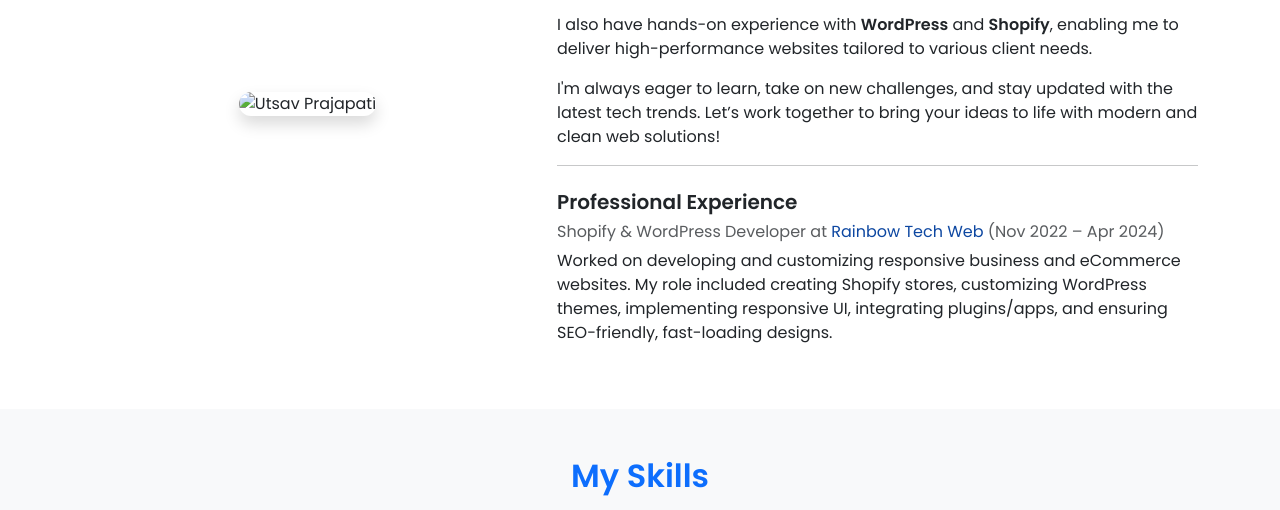
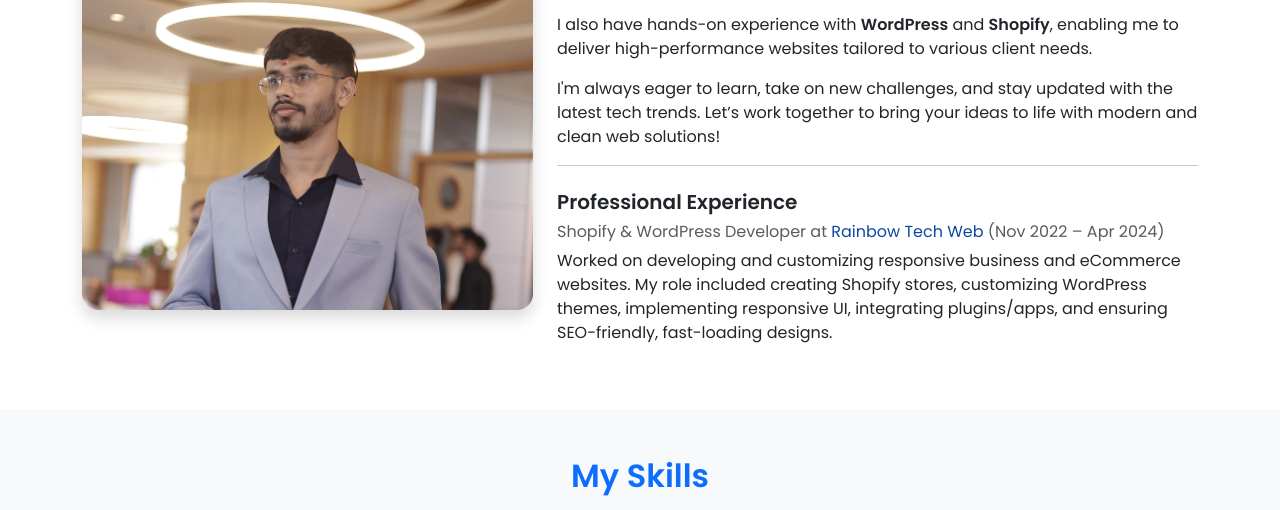
Before and after one commit to utsav-4504/utsav-portfolio, a plain HTML site: page index.html in a window 1280 px wide. Shown: the part 831-1341 px from the top of the page. Drawn offline with nearby package versions, Linux system fonts and the light colour scheme.

Commit message:
Update index.html

```diff
--- a/index.html
+++ b/index.html
@@ -96,7 +96,7 @@
     <h2 class="text-center mb-5  text-primary">About Me</h2>
     <div class="row align-items-center">
   <div class="col-md-5 text-center mt-4 mt-md-0">
-        <img src="images/_OP_4968.JPG" alt="Utsav Prajapati" class="img-fluid rounded-4 shadow" style="max-width: 100%; height: auto;">
+        <img src="images/4968.JPG" alt="Utsav Prajapati" class="img-fluid rounded-4 shadow" style="max-width: 100%; height: auto;">
       </div>
       <div class="col-md-7">
         <p class="lead">
```
